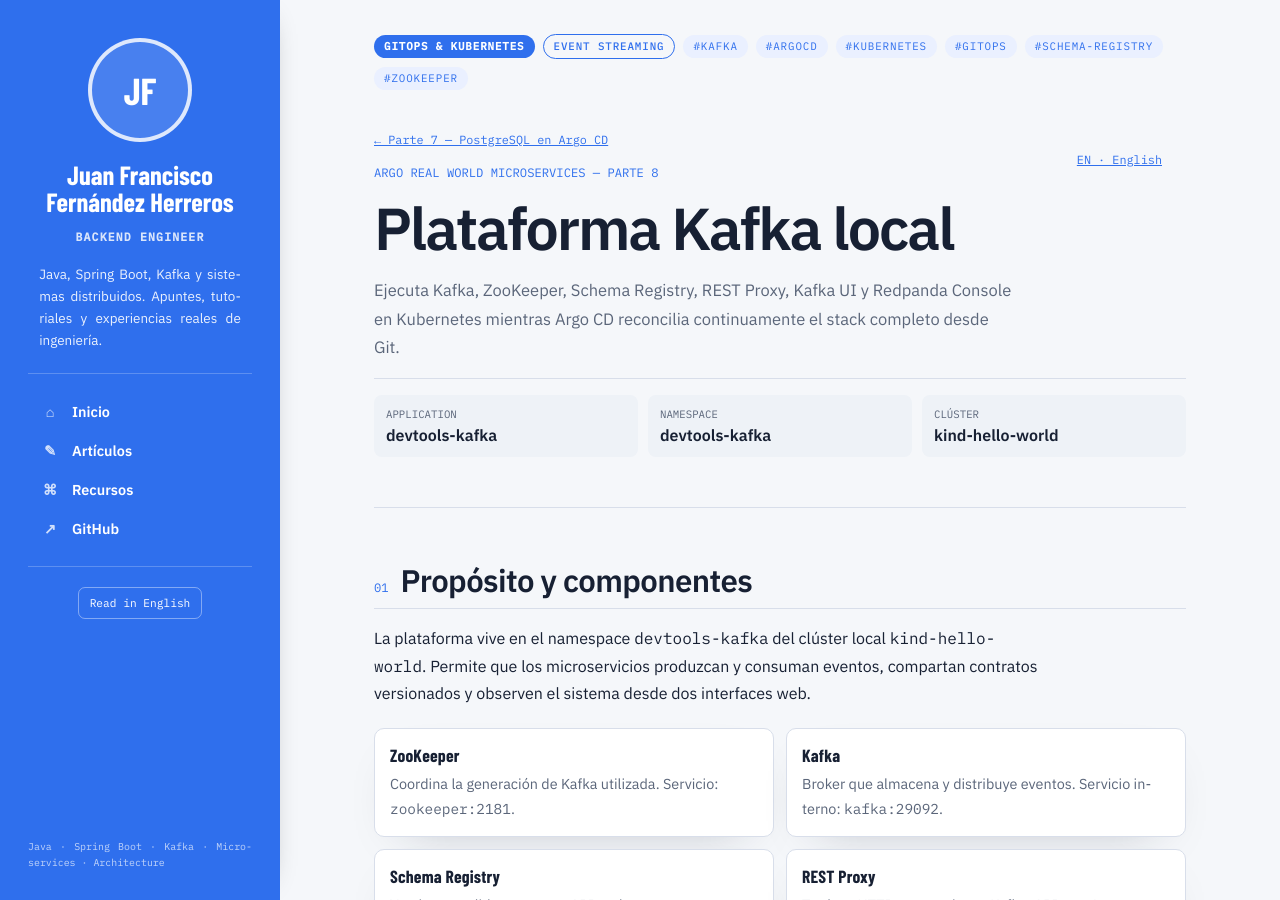
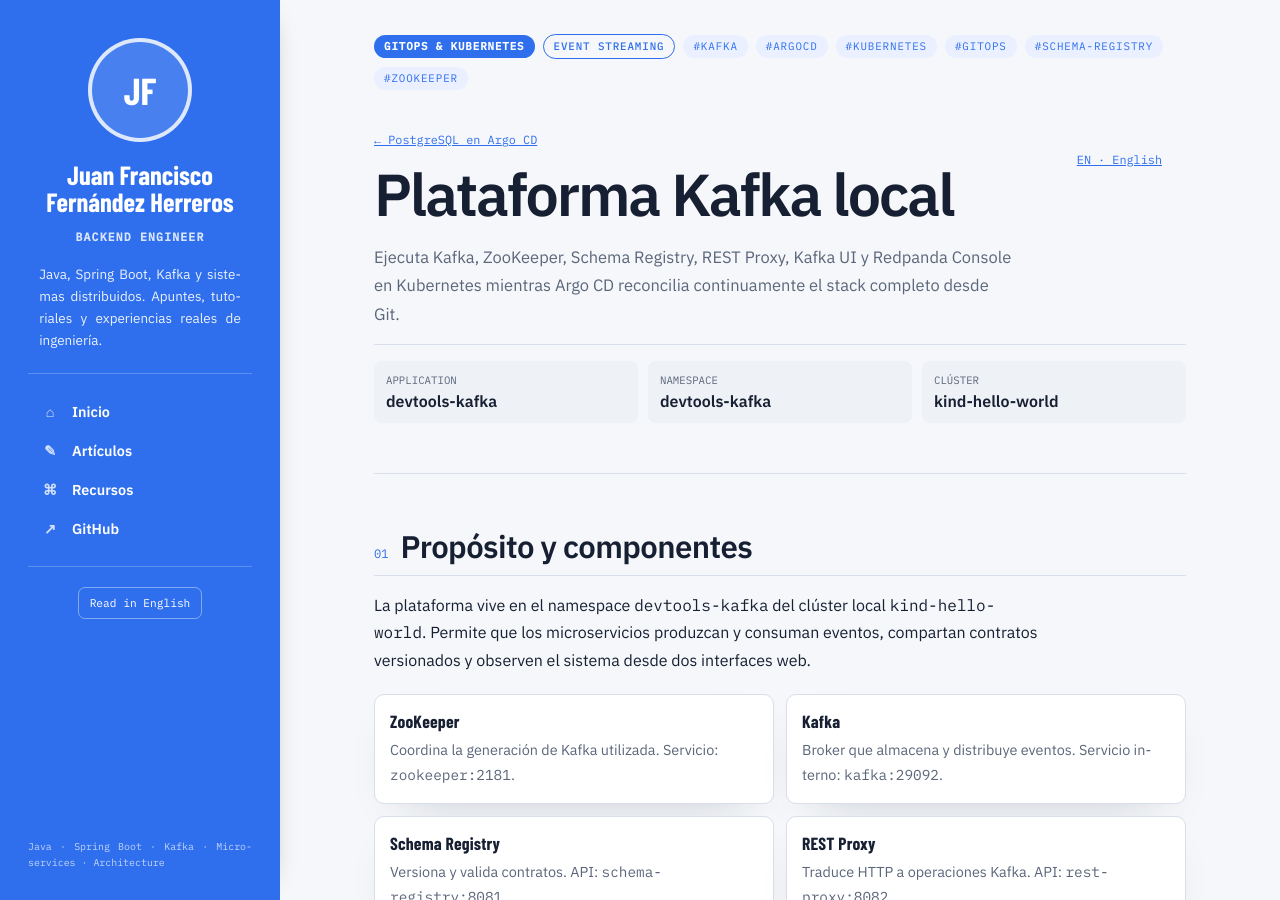
Before and after one commit to juanfranciscofernandezherreros/juanfranciscofernandezherreros.github.io, a Jekyll site: the page built from _posts/2026-08-31-part-8-devtools-kafka-es.html, in a window 1280 px wide and 900 px high. Built offline with Jekyll 4.4.1, drawn with Linux system fonts in a browser that asks for light colours; some of the changed text lies outside the part shown.

Commit message:
Remove course framing from Kafka article

```diff
--- a/_posts/2026-08-31-part-8-devtools-kafka-es.html
+++ b/_posts/2026-08-31-part-8-devtools-kafka-es.html
@@ -5,8 +5,6 @@ description: "Guía de arquitectura y operación de una plataforma Kafka local c
 permalink: "/argo-real-world-microservices/part-8/devtools-kafka/es/"
 lang: "es"
 lang_url: "/argo-real-world-microservices/part-8/devtools-kafka/"
-series: "Argo Real World Microservices"
-part: 8
 categories: ["GitOps & Kubernetes"]
 subcategories: ["Event Streaming"]
 tags: ["kafka","argocd","kubernetes","gitops","schema-registry","zookeeper"]
@@ -18,9 +16,8 @@ reading_minutes: 6
 </style>
 <div class="sheet">
   <div class="titleblock">
-    <p class="back"><a href="../../../part-7/postgresql-argocd/es/">&larr; Parte 7 — PostgreSQL en Argo CD</a></p>
+    <p class="back"><a href="../../../part-7/postgresql-argocd/es/">&larr; PostgreSQL en Argo CD</a></p>
     <p class="lang"><a href="../">EN · English</a></p>
-    <p class="eyebrow">Argo Real World Microservices — Parte 8</p>
     <h1>Plataforma Kafka local</h1>
     <p class="lede">Ejecuta Kafka, ZooKeeper, Schema Registry, REST Proxy, Kafka UI y Redpanda Console en Kubernetes mientras Argo CD reconcilia continuamente el stack completo desde Git.</p>
     <dl class="stamp"><div><dt>Application</dt><dd>devtools-kafka</dd></div><div><dt>Namespace</dt><dd>devtools-kafka</dd></div><div><dt>Clúster</dt><dd>kind-hello-world</dd></div></dl>
@@ -102,6 +99,6 @@ reading_minutes: 6
     <p>La definición está separada en <code>applications/devtools-kafka.yaml</code> y los archivos de <code>manifests/devtools-kafka/</code>: ZooKeeper, Kafka, Schema Registry, REST Proxy, Kafka UI, Redpanda Console y el registrador PostSync. Git describe el estado deseado y Argo CD mantiene el clúster alineado con él.</p>
   </section>
 
-  <div class="next"><strong>Plataforma Kafka completada</strong><p>La plataforma local de eventos ya es declarativa, observable y está lista para que los microservicios la utilicen mediante endpoints internos estables.</p><a href="../../../">Volver al curso completo &rarr;</a></div>
+  <div class="next"><strong>Plataforma Kafka completada</strong><p>La plataforma local de eventos ya es declarativa, observable y está lista para que los microservicios la utilicen mediante endpoints internos estables.</p><a href="/">Volver a todos los artículos &rarr;</a></div>
   <footer>Artículo técnico del repositorio <a href="https://github.com/juanfranciscofernandezherreros/gitops-config"><code>gitops-config</code></a>.</footer>
 </div>
```
